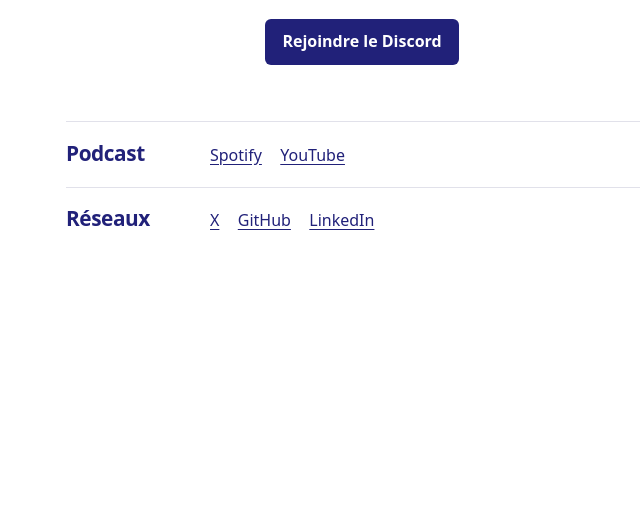
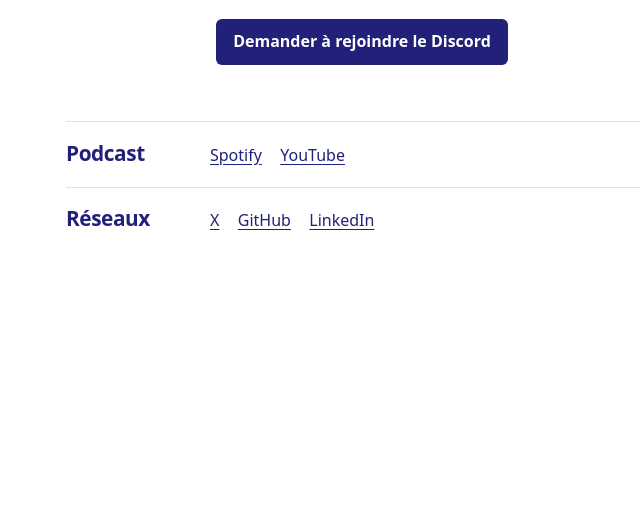
Before and after one commit to soliditors/soliditors.github.io, a plain HTML site: page index.html in a window 1280 px wide. Shown: the part 279-800 px from the top of the page, without its empty margins (278-918 px from the left). Drawn offline with Linux system fonts and the light colour scheme.

Commit message:
Update Discord application link

```diff
--- a/index.html
+++ b/index.html
@@ -23,7 +23,7 @@
       <img class="logo" src="logo-soliditors-web.png" width="112" height="112" alt="">
       <h1>Soliditors</h1>
       <p>La communauté francophone de la sécurité Web3.</p>
-      <a class="button" href="https://discord.gg/bwwp6Fyua">Rejoindre le Discord</a>
+      <a class="button" href="https://discord.gg/HWYz9ugMRW">Demander à rejoindre le Discord</a>
     </header>
 
     <nav class="link-directory" aria-label="Retrouver Soliditors">
```
